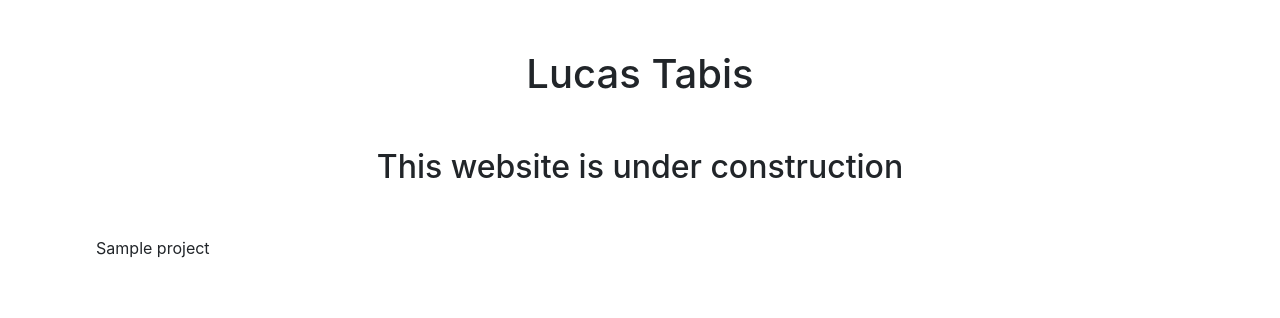
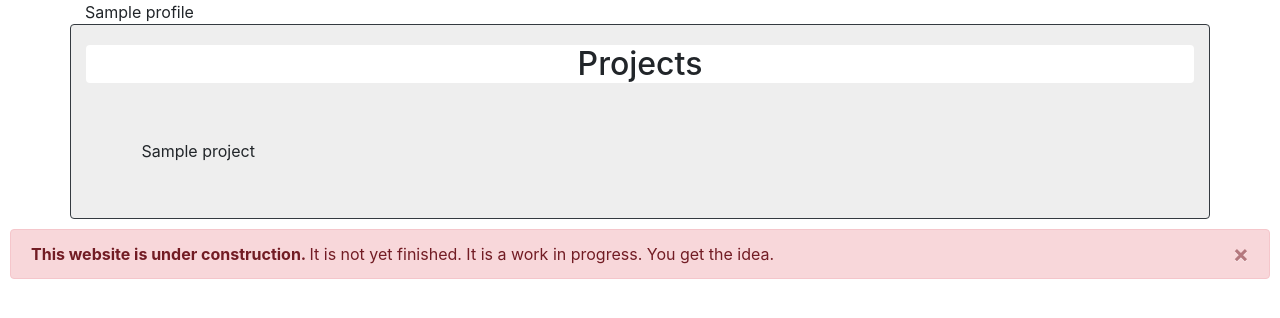
Before and after one commit to ltabis/ltabis.github.io, a Flask app: template templates/index.html in a window 1280 px wide. Shown: the top 318 px of the page. Run offline with Flask 2, Linux system fonts and the light colour scheme; the template is opened without the code that fills it: most values are stand-ins (such as "Sample title", 1, 10 or a date in 2020); some libraries are stand-ins or nearby versions.

Commit message:
:sparkles: added a profile section to the page.

```diff
--- a/app.py
+++ b/app.py
@@ -1,6 +1,7 @@
 from flask import Flask, render_template
 from sys import stderr
 from backend.projects import create_project_templates
+from backend.profile import create_profile_template
 
 app = Flask(__name__)
 
@@ -8,7 +9,8 @@ app = Flask(__name__)
 def index():
 
     project_templates = create_project_templates()
-    static = render_template('index.html', projects=project_templates)
+    profile_template = create_profile_template()
+    static = render_template('index.html', projects=project_templates, profile=profile_template)
 
     with open('./index.html', 'w') as file:
         file.write(static)
--- a/templates/index.html
+++ b/templates/index.html
@@ -12,23 +12,41 @@
   </head>
   <body>
 
-	<h1 style="text-align: center; margin: 50px;">Lucas Tabis</h1>
-	<h2 style="text-align: center; margin: 50px;">This website is under construction</h2>
+	<!-- Profile section -->
+  <div class="container">
+    {{ profile }}
+  </div>
 
 	<!-- Project Grid -->
-	<div class="container">
-    <div id="project-grid" class="row row-cols-3" style="margin: 1%;">
+  <div class="container border border-dark rounded" style="background-color: rgba(170, 170, 170, 0.2); margin-bottom: 10px">
+    <div class="container rounded" style="background-color: white">
+      <h2 style="text-align: center; margin: 20px;">
+        Projects
+      </h2>
+    </div>
+    <div id="project-grid" class="row row-cols-3" style="margin: 5%;">
         {% for project in projects %}
             {{ project }}
         {% endfor %}
     </div>
-</div>
+  </div>
+
+  <div class="alert alert-danger alert-dismissible fade show" role="alert" style="margin: 10px;">
+    <strong>
+      This website is under construction.
+    </strong>
+    It is not yet finished.
+    It is a work in progress.
+    You get the idea.
+    <button type="button" class="close" data-dismiss="alert" aria-label="Close">
+      <span aria-hidden="true">&times;</span>
+    </button>
+  </div>
 
   <!-- Optional JavaScript -->
   <!-- jQuery first, then Popper.js, then Bootstrap JS -->
   <script src="https://code.jquery.com/jquery-3.5.1.slim.min.js" integrity="sha384-DfXdz2htPH0lsSSs5nCTpuj/zy4C+OGpamoFVy38MVBnE+IbbVYUew+OrCXaRkfj" crossorigin="anonymous"></script>
   <script src="https://cdn.jsdelivr.net/npm/popper.js@1.16.0/dist/umd/popper.min.js" integrity="sha384-Q6E9RHvbIyZFJoft+2mJbHaEWldlvI9IOYy5n3zV9zzTtmI3UksdQRVvoxMfooAo" crossorigin="anonymous"></script>
   <script src="https://stackpath.bootstrapcdn.com/bootstrap/4.5.0/js/bootstrap.min.js" integrity="sha384-OgVRvuATP1z7JjHLkuOU7Xw704+h835Lr+6QL9UvYjZE3Ipu6Tp75j7Bh/kR0JKI" crossorigin="anonymous"></script>
-  <script src="../../dist/projects.js"/>
   </body>
 </html>
```
Also changed, not shown: backend/github_api.py (added, +10 -0 lines), backend/profile.py (added, +18 -0 lines), backend/projects.py (+1 -10 lines), templates/profile.html (added, +11 -0 lines).
